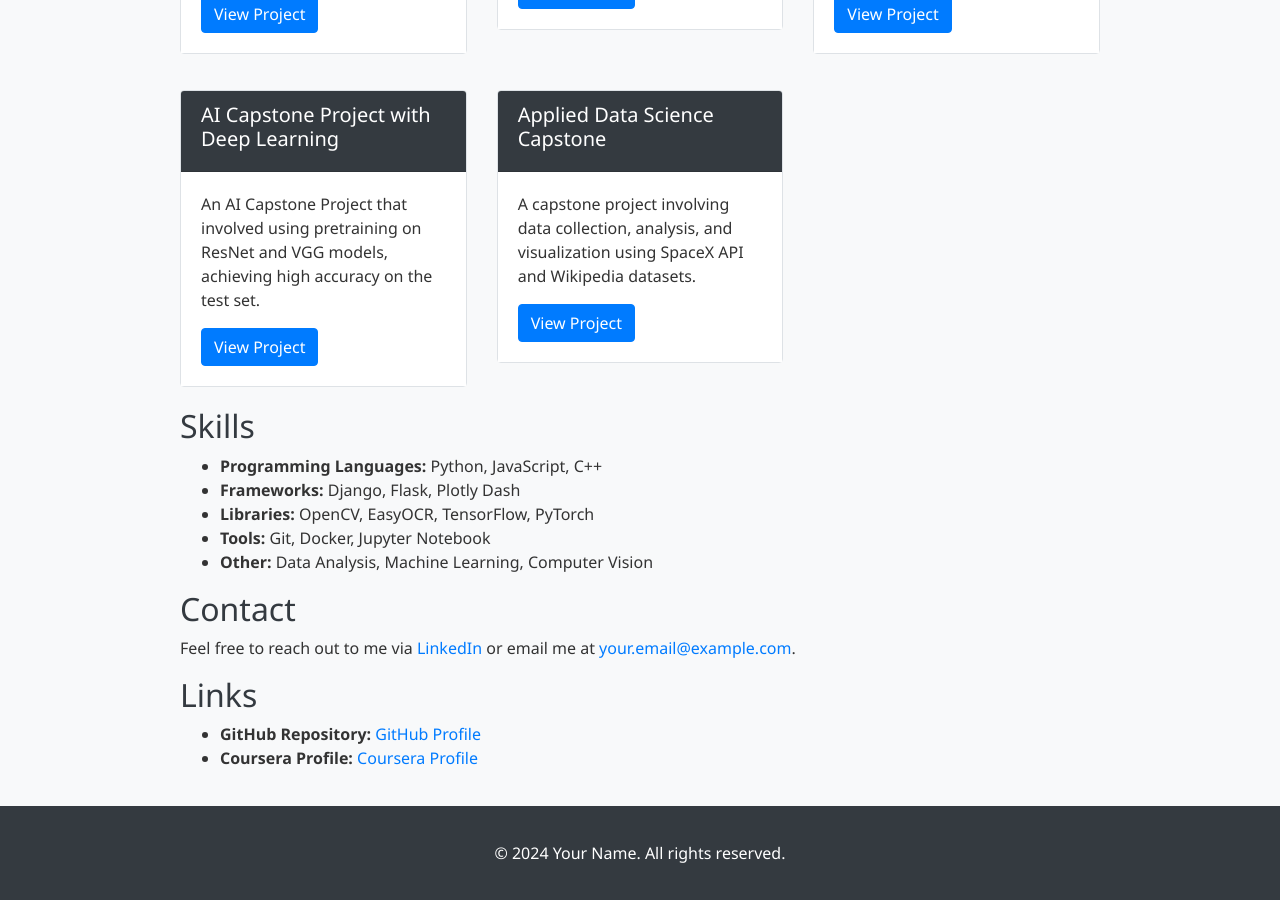
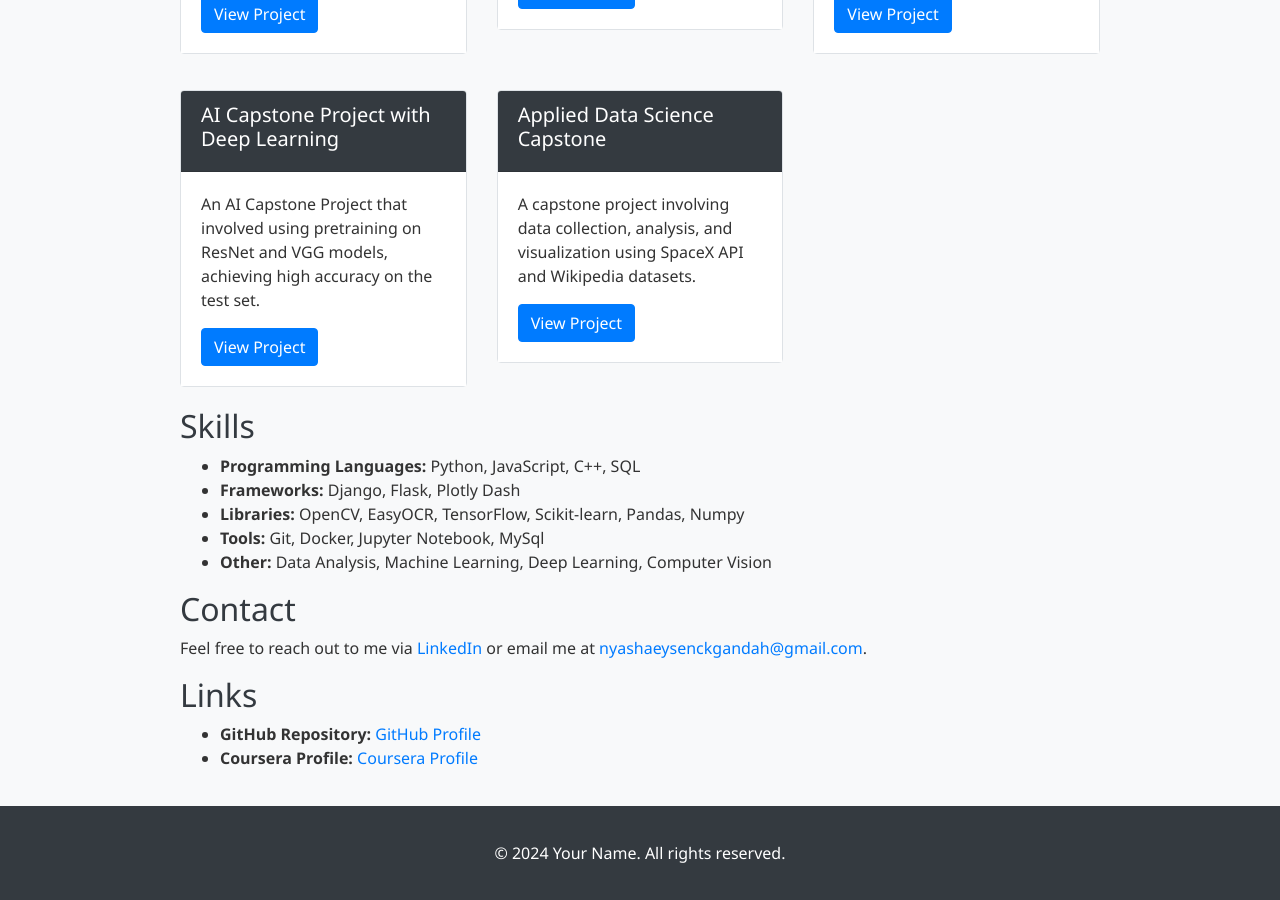
Before and after one commit to NyashaEysenck/NyashaEysenck.github.io, a Jekyll site: the page built from index.md, in a window 1280 px wide and 900 px high, scrolled down 1000 px. Built offline with Jekyll 4.4.1, drawn with Linux system fonts in a browser that asks for light colours; nearby versions of some CDN libraries.

Commit message:
Update index.md

```diff
--- a/index.md
+++ b/index.md
@@ -89,18 +89,18 @@ GPA: 3.8/4.0
 ## Skills
 
 <ul>
-    <li><strong>Programming Languages:</strong> Python, JavaScript, C++</li>
+    <li><strong>Programming Languages:</strong> Python, JavaScript, C++, SQL </li>
     <li><strong>Frameworks:</strong> Django, Flask, Plotly Dash</li>
-    <li><strong>Libraries:</strong> OpenCV, EasyOCR, TensorFlow, PyTorch</li>
-    <li><strong>Tools:</strong> Git, Docker, Jupyter Notebook</li>
-    <li><strong>Other:</strong> Data Analysis, Machine Learning, Computer Vision</li>
+    <li><strong>Libraries:</strong> OpenCV, EasyOCR, TensorFlow, Scikit-learn, Pandas, Numpy </li>
+    <li><strong>Tools:</strong> Git, Docker, Jupyter Notebook, MySql </li>
+    <li><strong>Other:</strong> Data Analysis, Machine Learning, Deep Learning, Computer Vision</li>
 </ul>
 
 ## Contact
 
-Feel free to reach out to me via [LinkedIn](https://www.linkedin.com/in/yourprofile) or email me at [your.email@example.com](mailto:your.email@example.com).
+Feel free to reach out to me via [LinkedIn](www.linkedin.com/in/nyasha-gandah-8997b8311) or email me at [nyashaeysenckgandah@gmail.com](mailto:nyashaeysenckgandah@gmail.com).
 
 ## Links
 
-- **GitHub Repository:** [GitHub Profile](https://github.com/yourusername)
-- **Coursera Profile:** [Coursera Profile](https://www.coursera.org/user/yourprofile)
+- **GitHub Repository:** [GitHub Profile](https://github.com/NyashaEysenck)
+- **Coursera Profile:** [Coursera Profile](https://www.coursera.org/user/6e6a18d6b7a8e22b7dcab7aaaee7a6ea)
```
